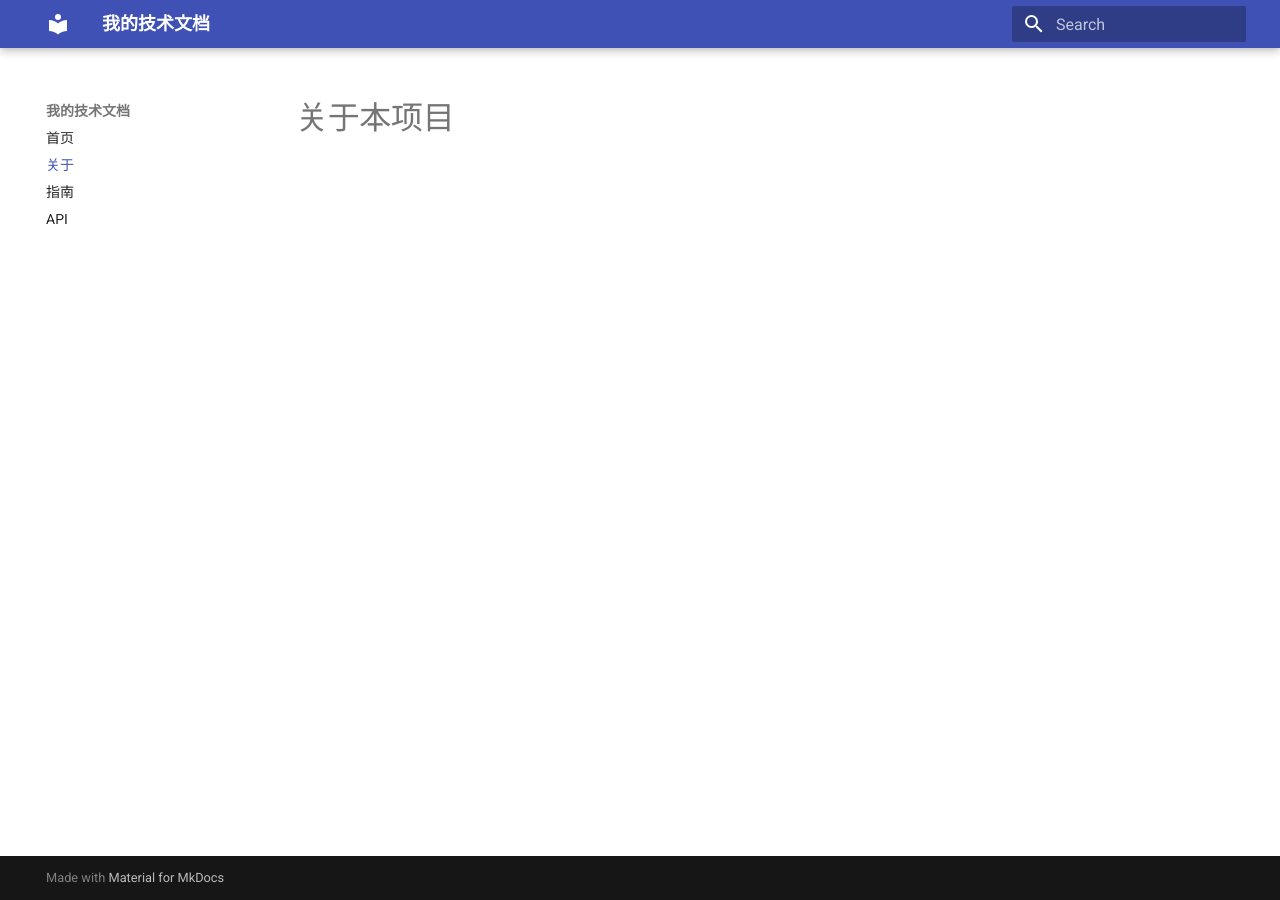
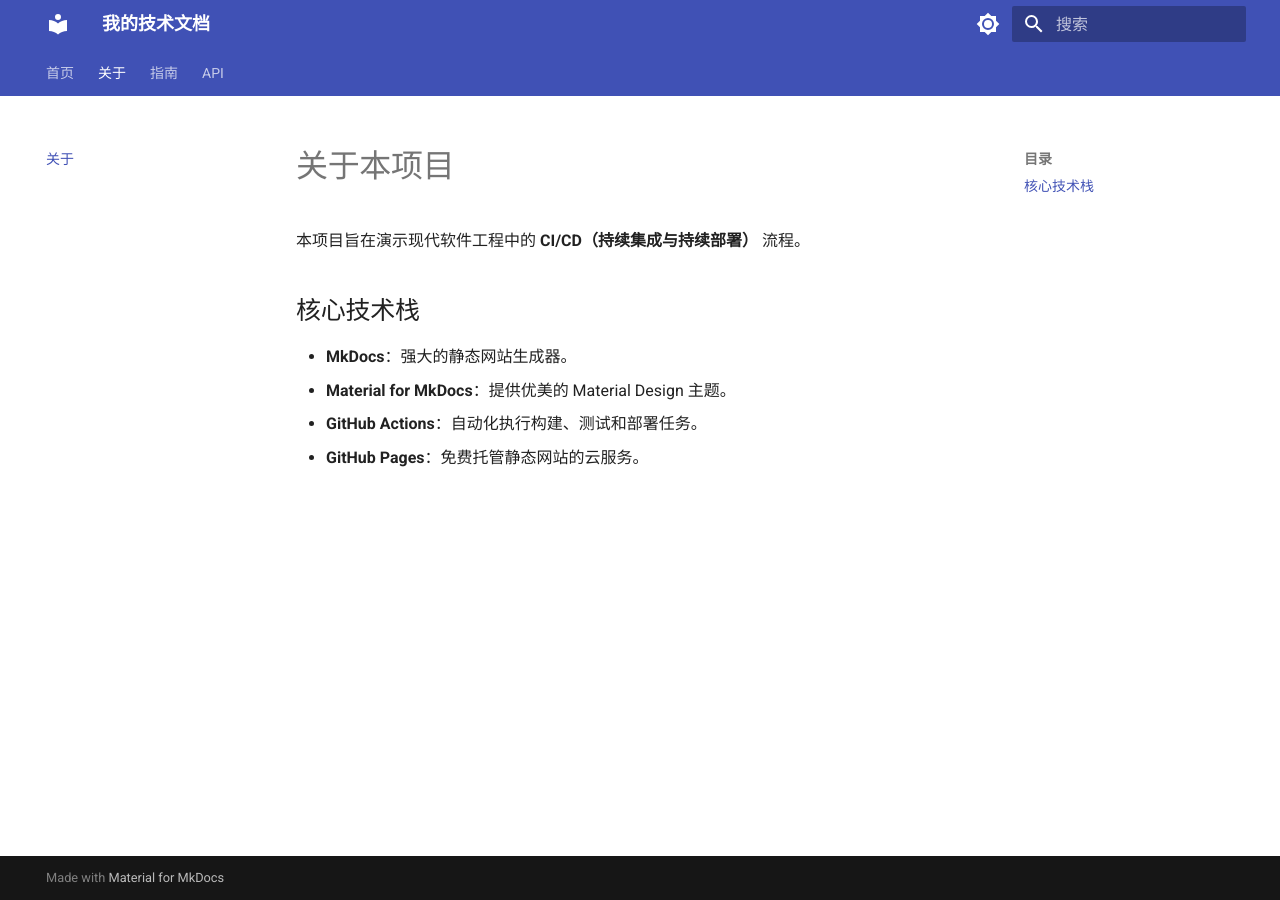
Before and after one commit to lutang-tang/my-docs, an MkDocs documentation site: the page built from docs/about.md, in a window 1280 px wide. Built offline with MkDocs 1.6.1 and Material for MkDocs 9.7.7, drawn with Linux system fonts in a browser that asks for light colours.

Commit message:
更新网页样式

```diff
--- a/docs/about.md
+++ b/docs/about.md
@@ -1 +1,9 @@
 # 关于本项目
+
+本项目旨在演示现代软件工程中的 **CI/CD（持续集成与持续部署）** 流程。
+
+## 核心技术栈
+* **MkDocs**：强大的静态网站生成器。
+* **Material for MkDocs**：提供优美的 Material Design 主题。
+* **GitHub Actions**：自动化执行构建、测试和部署任务。
+* **GitHub Pages**：免费托管静态网站的云服务。
--- a/mkdocs.yml
+++ b/mkdocs.yml
@@ -1,6 +1,27 @@
 site_name: 我的技术文档
+site_description: 基于 MkDocs Material 构建的高级文档示例
 theme:
   name: material
+  language: zh
+  palette:
+    - scheme: default
+      primary: indigo
+      accent: indigo
+      toggle:
+        icon: material/brightness-7
+        name: 切换至暗黑模式
+    - scheme: slate
+      primary: indigo
+      accent: indigo
+      toggle:
+        icon: material/brightness-4
+        name: 切换至亮色模式
+  features:
+    - navigation.tabs
+    - navigation.top
+    - search.suggest
+    - search.highlight
+    - content.code.copy
 nav:
   - 首页: index.md
   - 关于: about.md
```
Also changed, not shown: docs/api.md (+19 -0 lines), docs/guide.md (+7 -0 lines), docs/index.md (+12 -1 lines).
